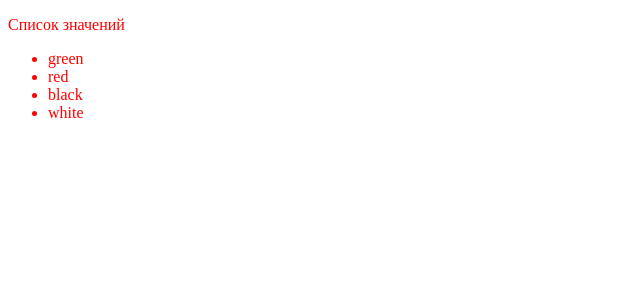
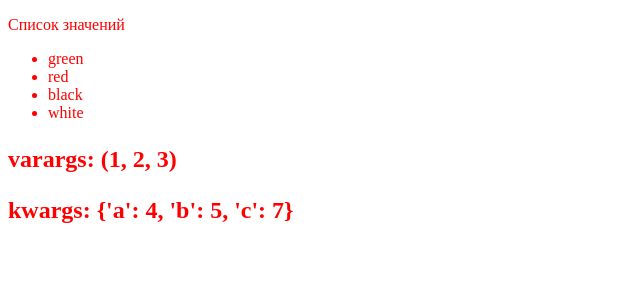
Before and after one commit to ProgRiver/flask-first-step, a Flask app: page / in a window 1280 px wide. Shown: the part 371-671 px from the top of the page, without its empty margins (0-640 px from the left). Run offline with Flask 2, Linux system fonts and the light colour scheme.

Commit message:
add macros and import

```diff
--- a/templates/index.html
+++ b/templates/index.html
@@ -15,6 +15,10 @@
             <li>{{ item }}</li>
         {% endfor %}
     </ul>
+    <h2>
+        {% from "macros.html" import get_sum %}
+        {{ get_sum(1, 2, 3, a=4, b=5, c=7) }}
+    </h2>
 </body>
 </html>
 <!-- <script>alert(" Хочешь увидеть фото?\n Жми 'OK' ... ")</script> -->
--- a/templates/macros.html
+++ b/templates/macros.html
@@ -0,0 +1,4 @@
+{% macro get_sum() %}
+    <p>varargs: {{ varargs }}</p>
+    <p>kwargs: {{ kwargs }}</p>
+{% endmacro %}
```
